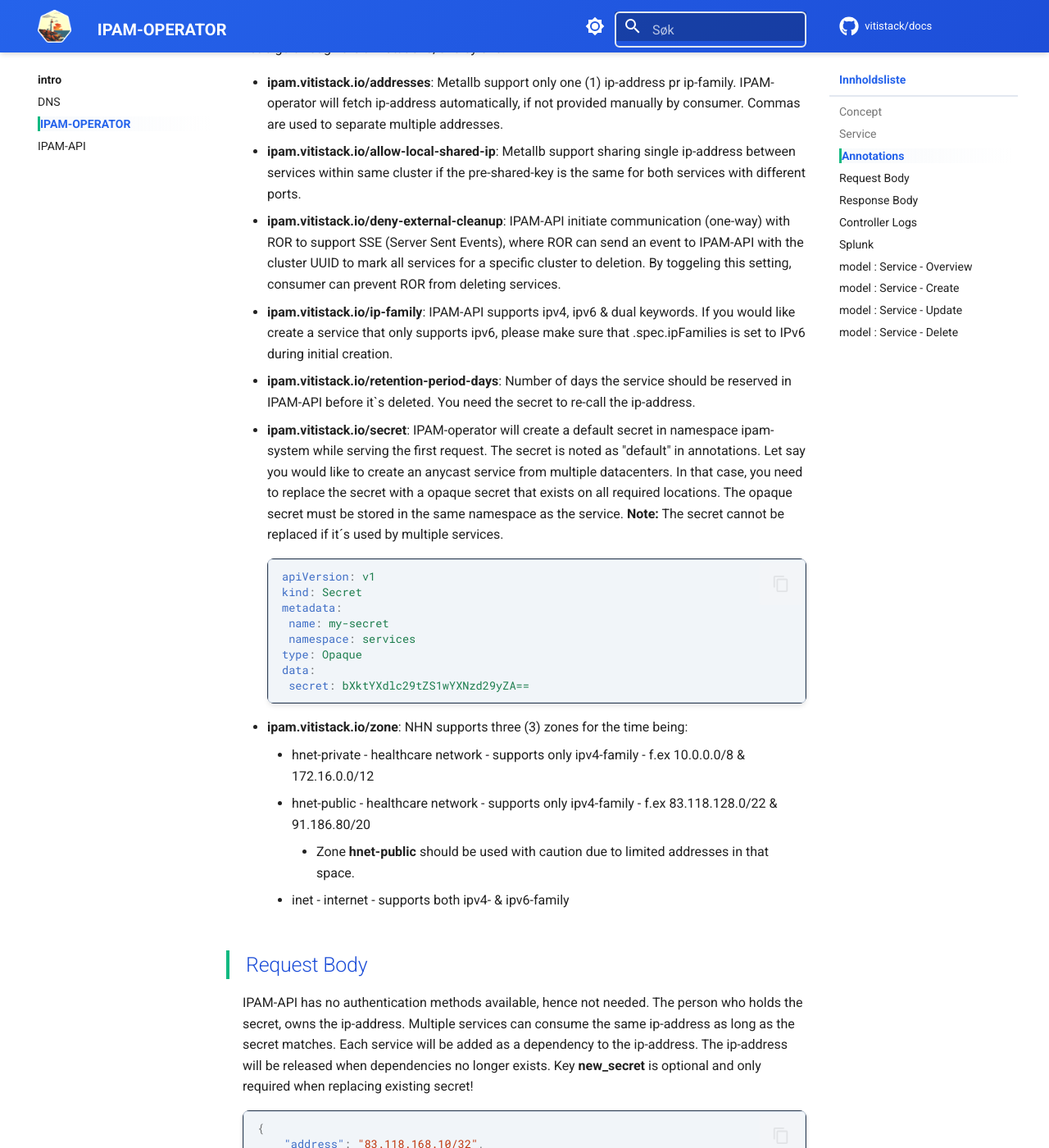
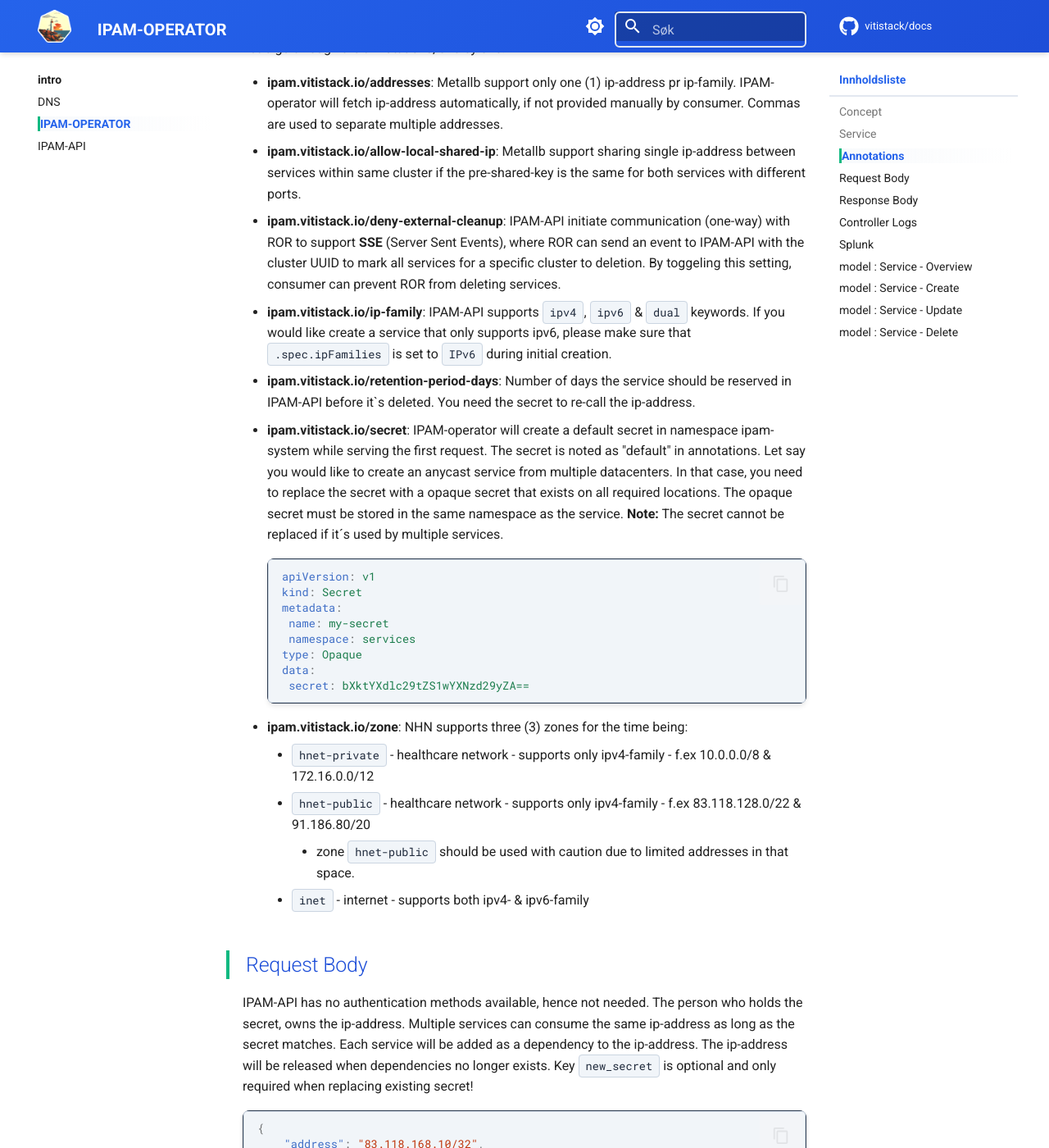
Before and after one commit to vitistack/docs, an MkDocs documentation site: the page built from docs/ipam-operator.md, in a window 1280 px wide and 1400 px high, scrolled down 1355 px. Shown: the whole window at 82% size. Built offline with MkDocs 1.6.1 and Material for MkDocs 9.7.7, drawn with Linux system fonts in a browser that asks for light colours; comment, search, counter and statistics services are not loaded; some of the changed text lies outside the part shown.

Commit message:
Minor changes

````diff
--- a/docs/ipam-operator.md
+++ b/docs/ipam-operator.md
@@ -12,7 +12,7 @@ IPAM-operator is built upon framework Kubebuilder for writing controllers and op
 
 ## Service
 IPAM-operator will assign default IPAM annotations to the service object during create & update process. However, you may configure those values manually by choice!
-IPAM annotations require that end-user set .spec.type to **LoadBalancer**.
+IPAM annotations require that end-user set `.spec.type` to `LoadBalancer`.
 If kubernetes API is happy with dryRun - f.ex all required kubernetes parameters is valid - the service will be populated with all required default annotations through IPAM-operator.
 ```yaml
  apiVersion: v1
@@ -46,8 +46,8 @@ Let´s go through the annotations, one by one:
 
 - **ipam.vitistack.io/addresses**: Metallb support only one (1) ip-address pr ip-family. IPAM-operator will fetch ip-address automatically, if not provided manually by consumer. Commas are used to separate multiple addresses.
 - **ipam.vitistack.io/allow-local-shared-ip**: Metallb support sharing single ip-address between services within same cluster if the pre-shared-key is the same for both services with different ports.
-- **ipam.vitistack.io/deny-external-cleanup**: IPAM-API initiate communication (one-way) with ROR to support SSE (Server Sent Events), where ROR can send an event to IPAM-API with the cluster UUID to mark all services for a specific cluster to deletion. By toggeling this setting, consumer can prevent ROR from deleting services.
-- **ipam.vitistack.io/ip-family**: IPAM-API supports ipv4, ipv6 & dual keywords. If you would like create a service that only supports ipv6, please make sure that .spec.ipFamilies is set to IPv6 during initial creation.
+- **ipam.vitistack.io/deny-external-cleanup**: IPAM-API initiate communication (one-way) with ROR to support **SSE** (Server Sent Events), where ROR can send an event to IPAM-API with the cluster UUID to mark all services for a specific cluster to deletion. By toggeling this setting, consumer can prevent ROR from deleting services.
+- **ipam.vitistack.io/ip-family**: IPAM-API supports `ipv4`, `ipv6` & `dual` keywords. If you would like create a service that only supports ipv6, please make sure that `.spec.ipFamilies` is set to `IPv6` during initial creation.
 - **ipam.vitistack.io/retention-period-days**: Number of days the service should be reserved in IPAM-API before it`s deleted. You need the secret to re-call the ip-address.
 - **ipam.vitistack.io/secret**: IPAM-operator will create a default secret in namespace ipam-system while serving the first request. The secret is noted as "default" in annotations. Let say you would like to create an anycast service from multiple datacenters. In that case, you need to replace the secret with a opaque secret that exists on all required locations. The opaque secret must be stored in the same namespace as the service. **Note:** The secret cannot be replaced if it´s used by multiple services.
 ```yaml
@@ -61,15 +61,15 @@ data:
  secret: bXktYXdlc29tZS1wYXNzd29yZA==
 ```
 - **ipam.vitistack.io/zone**: NHN supports three (3) zones for the time being:
-    - hnet-private - healthcare network - supports only ipv4-family - f.ex 10.0.0.0/8 & 172.16.0.0/12
-    - hnet-public - healthcare network - supports only ipv4-family - f.ex 83.118.128.0/22 & 91.186.80/20
-        - Zone **hnet-public** should be used with caution due to limited addresses in that space.
-    - inet - internet - supports both ipv4- & ipv6-family
+    - `hnet-private` - healthcare network - supports only ipv4-family - f.ex 10.0.0.0/8 & 172.16.0.0/12
+    - `hnet-public` - healthcare network - supports only ipv4-family - f.ex 83.118.128.0/22 & 91.186.80/20
+        - zone `hnet-public` should be used with caution due to limited addresses in that space.
+    - `inet` - internet - supports both ipv4- & ipv6-family
 
 ## Request Body
 IPAM-API has no authentication methods available, hence not needed.
 The person who holds the secret, owns the ip-address. Multiple services can consume the same ip-address as long as the secret matches. Each service will be added as a dependency to the ip-address. The ip-address will be released when dependencies no longer exists.
-Key **new_secret** is optional and only required when replacing existing secret!
+Key `new_secret` is optional and only required when replacing existing secret!
 ```json
 {
     "address": "83.118.168.10/32",
@@ -97,7 +97,7 @@ Key **new_secret** is optional and only required when replacing existing secret!
 ```
 
 ## Controller Logs
-Admission Webhook has a default timeout of "10 seconds". We have configured the timeout to "30 seconds", which is the maximum allowed value.
+Admission Webhook has a default timeout of `10 seconds`. We have configured the timeout to `30 seconds`, which is the maximum allowed value.
 A "webhook timeout exceeded" error in Kubernetes, indicates that the Kubernetes API server couldn´t get a response from the webhook within the configured timeout period. Before drawing any conclusion, please verify the logs in IPAM-controller!
 ```bash
 $ kubectl -n ipam-system logs ipam-controller-manager-7795669cd6-qrnzb
````
